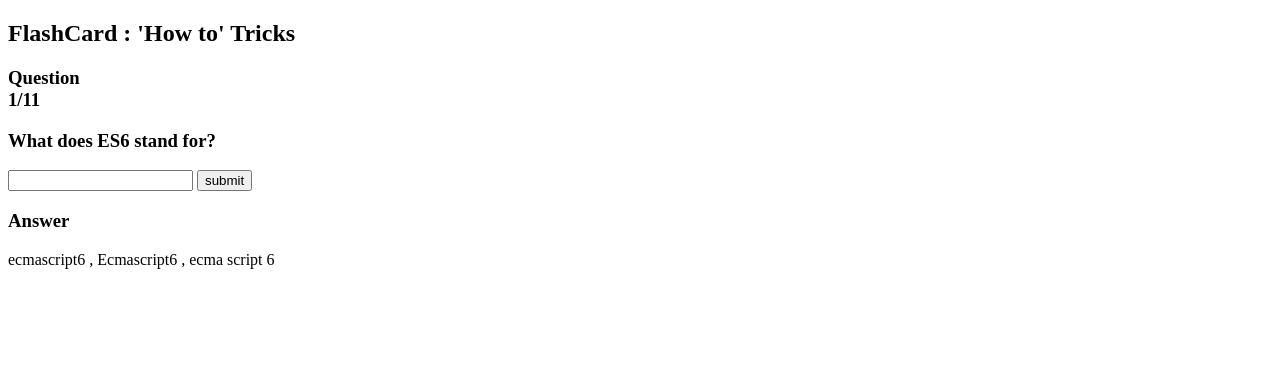
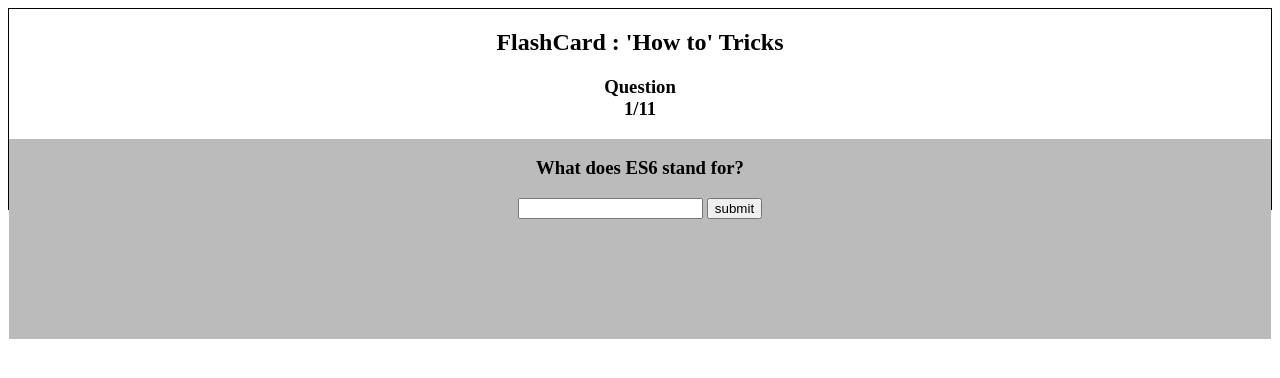
Before and after one commit to StephtheITSloth/Flashcards-How-To-Tricks, a plain HTML site: page index.html in a window 1280 px wide. Drawn offline with Linux system fonts and the light colour scheme.

Commit message:
Second Commit

```diff
--- a/index.html
+++ b/index.html
@@ -21,12 +21,13 @@
                                 <input type="text" class="inputText">
                                 <input type="button" value="submit" id="btn">
                             </div>
+                            <div class="score"></div>
                     </div>
 
-                    <div class="flip-card-back " >
+                    <!-- <div class="flip-card-back " >
                         <label for="answer"><h3>Answer</h3></label>
                             <p id="answer">Lorem ipsum dolor sit amet consectetur adipisicing elit. Enim excepturi, unde temporibus maxime laudantium nesciunt cumque sunt odio recusandae voluptates soluta eveniet, minus optio ratione vero accusantium deleniti delectus! Corrupti.</p>
-                    </div>
+                    </div> -->
             </form>
         </section>
     </main>
--- a/script.js
+++ b/script.js
@@ -3,13 +3,14 @@ const input = document.querySelector('.inputText');
 const btns = document.querySelector('#btn');
 const questionNumber = document.querySelector('.questionNum');
 const answer = document.querySelector('#answer');
-
+const score = document.querySelector('.score')
+console.log(input);
 let currentIndex = 0;
 
 const flashcard = [
 	{
 		question: 'What does ES6 stand for?',
-		answer: ['ecmascript6 ', ' Ecmascript6 ', ' ecma script 6'],
+		answer: ['ecmascript6 ', 'Ecmascript6 ', 'ecma script 6'],
 	},
 	{
 		question: 'How do you capitalize the first letter in a string?',
@@ -62,18 +63,28 @@ const flashcard = [
 	},
 ];
 
+// const cards = document.querySelectorAll('.flip-card-inner');
+
+// function flipCard() {
+// 	this.classList.toggle('flip');
+// }
+// cards.forEach((card) => card.addEventListener('click', flipCard));
+
 question.innerText = flashcard[currentIndex].question;
 questionNumber.innerText = `${currentIndex + 1}/${flashcard.length}`;
 answer.innerText = flashcard[currentIndex].answer;
 
 btns.addEventListener('click', (event) => {
 	event.preventDefault();
-	if (input.value == flashcard[currentIndex].answer) {
+	console.log(flashcard[currentIndex].answer);
+	if (flashcard[currentIndex].answer.includes(input.value)) {
 		console.log('correct');
 		currentIndex++;
 		question.innerText = flashcard[currentIndex].question;
 		questionNumber.innerText = `${currentIndex}/${flashcard.length}`;
+	} else if (input.value != flashcard[currentIndex].answer) {
+		console.log('Wrong, try again');
 	} else {
-		console.log('wrong');
+		//flip function
 	}
 });
--- a/styles.css
+++ b/styles.css
@@ -1,34 +1,41 @@
-/* main {
-	width: 100%;
-	background-color: pink;
-}
-
 .flip-card {
-	display: flex;
-	direction: column;
-	align-content: center;
-	justify-content: center;
-	width: 40%;
-	height: 40%;
-	align-self: center;
+	background-color: transparent;
+	width: 300 px;
+	height: 200px;
+	border: 1px solid black;
+	perspective: 1000px;
+	text-align: center;
 }
 
 .flip-card-inner {
-	width: 40%;
-	height: 40%;
-	align-content: center;
-	justify-content: space-between;
-	background-color: olive;
-	border: 3px solid black;
+	position: relative;
+	width: 100%;
+	height: 200px;
+	text-align: center;
+	transition: transform 0.8s;
+	transform-style: preserve-3d;
 }
 
-.formcss {
-	width: 70%;
-	align-content: center;
-	justify-content: space-between;
+.flip-card:click .flip-card-inner {
+	transform: rotateY(180deg);
 }
 
-.Qnumbers {
-	font-weight: bold;
-	align-self: start;
-} */
+.flip-card-front,
+.flip-card-card {
+	position: absolute;
+	width: 100%;
+	height: 100%;
+	-webkit-backface-visibility: hidden;
+	backface-visibility: hidden;
+}
+
+.flip-card-front {
+	background-color: #bbb;
+	color: black;
+}
+
+.flip-card-back {
+	background-color: dodgerblue;
+	color: white;
+	transform: rotateY(180deg);
+}
```
